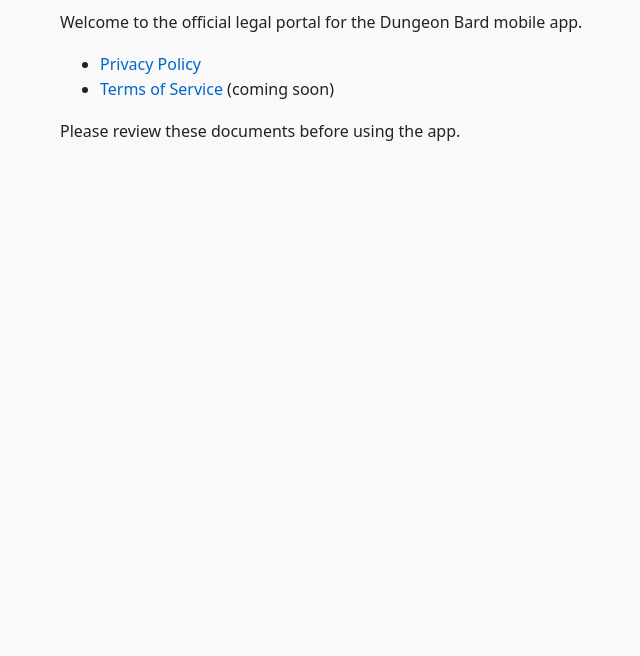
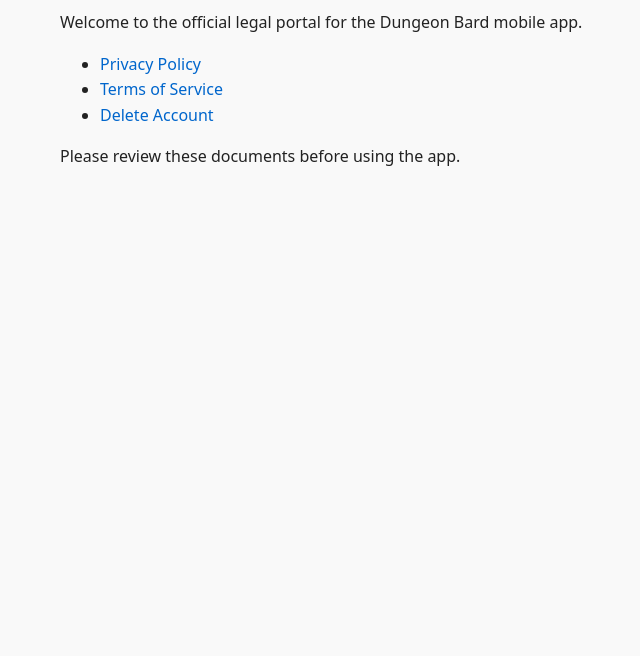
Before and after one commit to jayz619/DungeonBardLegal, a plain HTML site: page index.html in a window 1280 px wide. Shown: the part 144-800 px from the top of the page, without its empty margins (180-820 px from the left). Drawn offline with Linux system fonts and the light colour scheme.

Commit message:
Update index.html

```diff
--- a/index.html
+++ b/index.html
@@ -32,7 +32,8 @@
   <p>Welcome to the official legal portal for the Dungeon Bard mobile app.</p>
   <ul>
     <li><a href="privacy-policy.html">Privacy Policy</a></li>
-    <li><a href="terms-of-service.html">Terms of Service</a> (coming soon)</li>
+    <li><a href="terms-of-service.html">Terms of Service</a></li>
+    <li><a href="delete-account.html">Delete Account</a></li>
   </ul>
   <p>Please review these documents before using the app.</p>
 </body>
```
